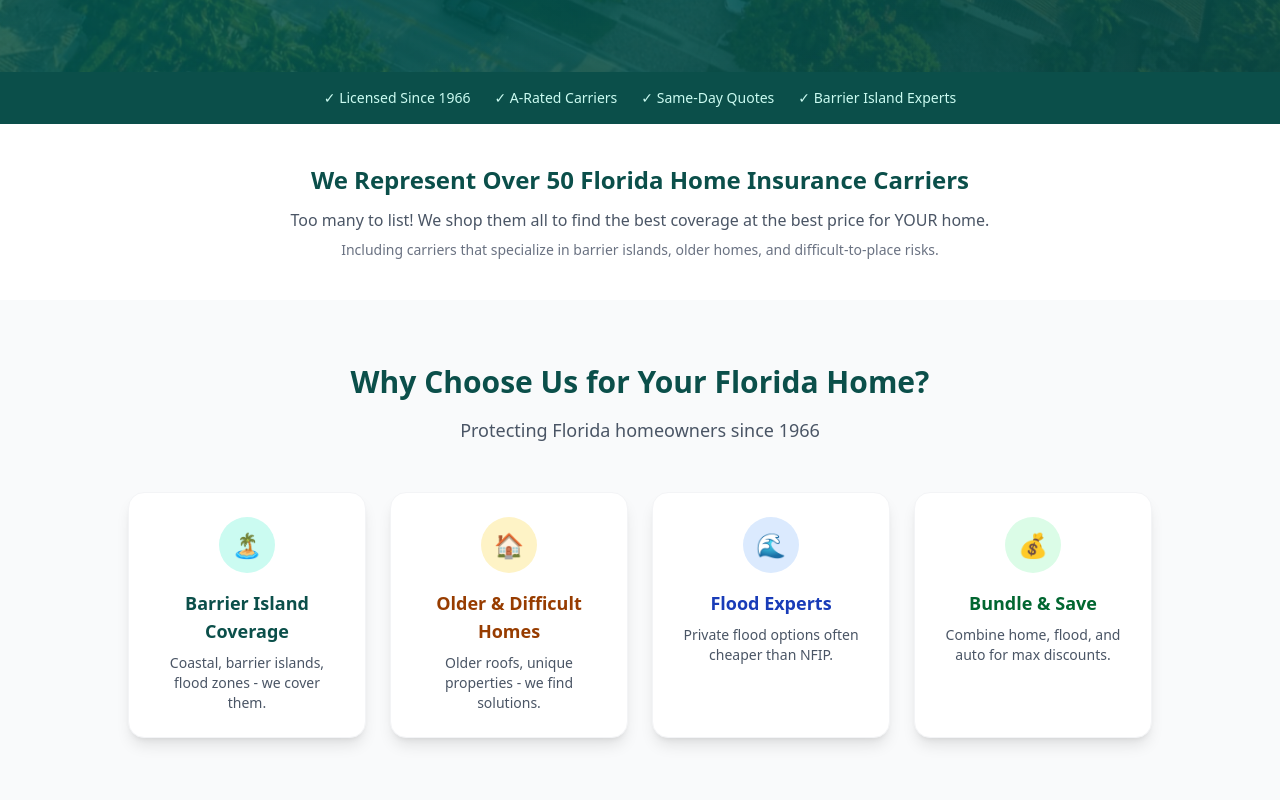
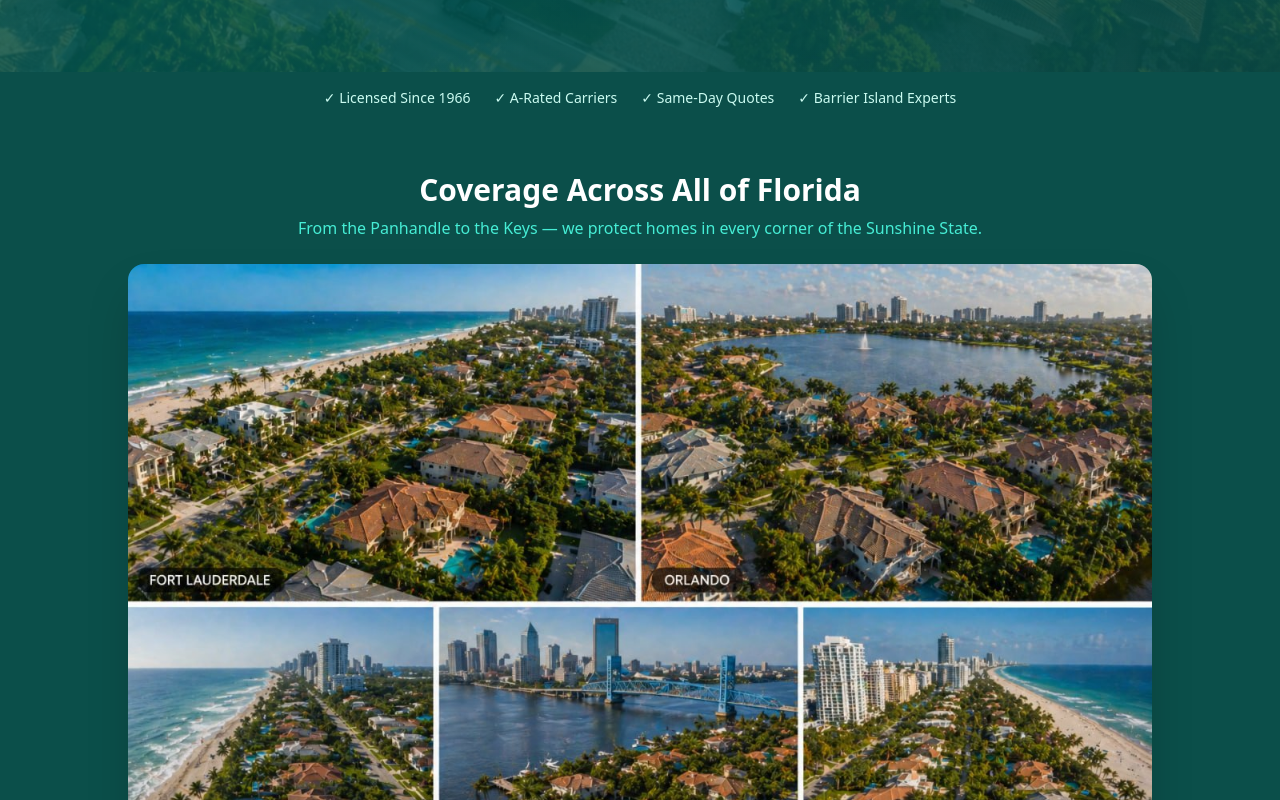
Before and after one commit to TTomlinson13/hoinsurance-landing, a React (Vite) app: page / in a window 1280 px wide. Shown: the part 700-1500 px from the top of the page. Built offline with nearby package versions, Linux system fonts and the light colour scheme; the HTML template or start-up script is replaced by a standard one.

Commit message:
Add: Florida 5-city coverage collage section

```diff
--- a/src/App.tsx
+++ b/src/App.tsx
@@ -158,6 +158,20 @@ function App() {
       </section>
 
       {/* Carriers Section */}
+      {/* Florida Coverage Map Section */}
+      <section className="py-12 px-4 bg-teal-900 text-white text-center">
+        <div className="max-w-5xl mx-auto">
+          <h3 className="text-3xl font-bold mb-2">Coverage Across All of Florida</h3>
+          <p className="text-teal-300 mb-6">From the Panhandle to the Keys — we protect homes in every corner of the Sunshine State.</p>
+          <img
+            src="/hero-florida-5cities-collage.jpg"
+            alt="Florida home insurance coverage - Fort Lauderdale, Orlando, Miami, Jacksonville, Miami Beach"
+            className="w-full rounded-2xl shadow-2xl"
+          />
+          <p className="text-teal-400 text-sm mt-4">Fort Lauderdale · Orlando · Miami · Jacksonville · Miami Beach · and everywhere in between</p>
+        </div>
+      </section>
+
       <section className="py-10 px-4 bg-white">
         <div className="max-w-4xl mx-auto text-center">
           <h3 className="text-2xl font-bold text-teal-900 mb-3">
```
Also changed, not shown: public/hero-florida-5cities-collage.jpg (added), 12 other files (tests, documents, lock files or other folders).
